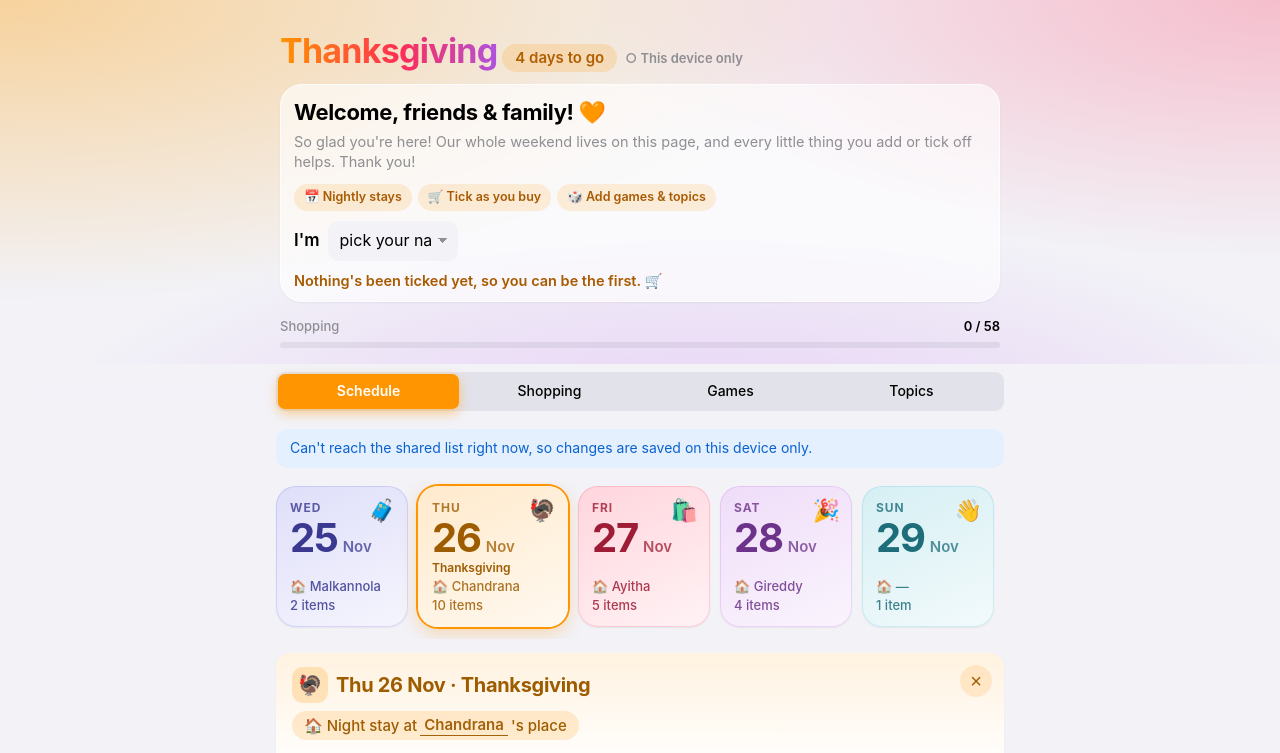
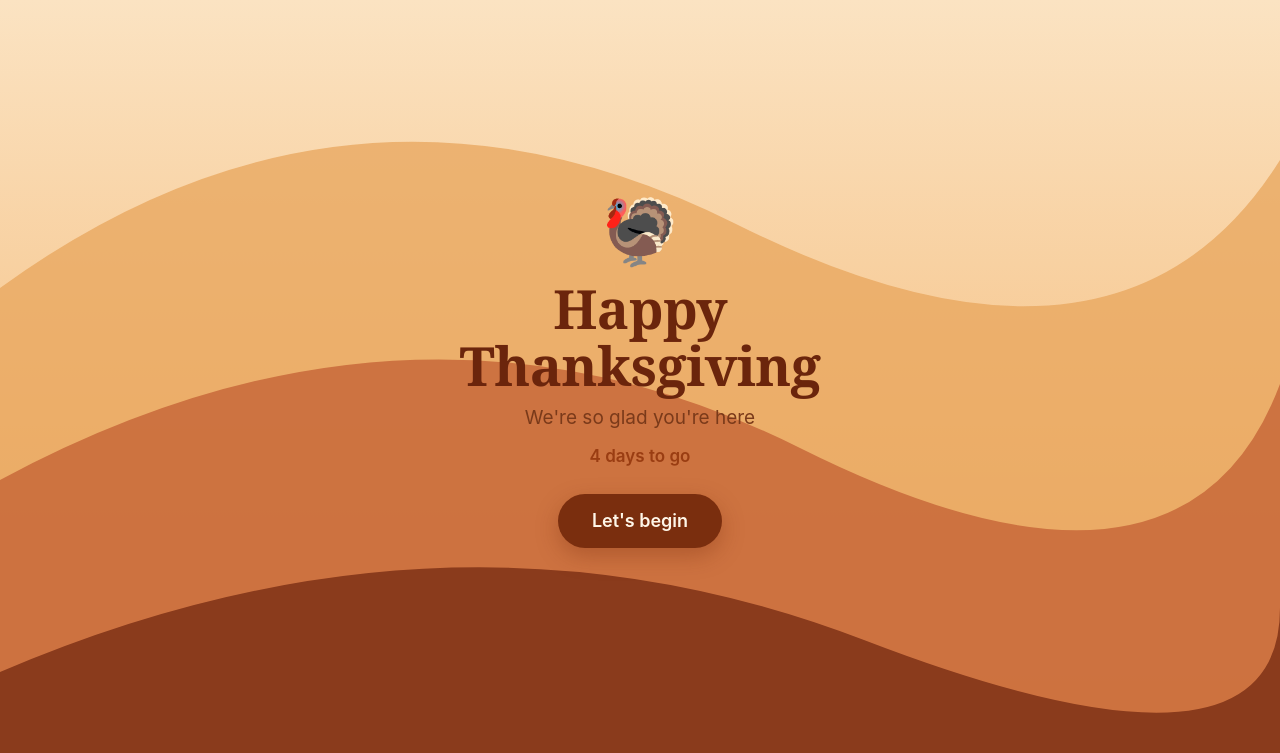
Before and after one commit to ChaitanyaChandrana/thanksgiving-2026, a plain HTML site: page index.html in a window 1280 px wide. Shown: the top 753 px of the page. Drawn offline with Linux system fonts and the light colour scheme.

Commit message:
Autumn palette and calm hero welcome slide; remove welcome panel
Co-Authored-By: Claude Sonnet 5.5 <noreply@anthropic.com>
Claude-Session: https://claude.ai/code/session_01EpcVs1dxECanANjNvfX1tP

```diff
--- a/index.html
+++ b/index.html
@@ -38,8 +38,8 @@ setTimeout(function(){ window.__resolveDb(null); },10000);
 </script>
 <link href="https://fonts.googleapis.com/css2?family=Inter:wght@400;500;600;700&display=swap" rel="stylesheet">
 <style>
-:root{color-scheme:light dark;--bg:#f2f2f7;--card:#fff;--ink:#000;--muted:#8e8e93;--line:rgba(60,60,67,.16);--accent:#007aff;--green:#34c759;--red:#ff3b30;--fill:#f2f2f7;--seg:rgba(118,118,128,.12);--segon:#fff;--chip:#e5f0ff;--chiptxt:#0a62d0;--shadow:0 1px 2px rgba(0,0,0,.06)}
-@media(prefers-color-scheme:dark){:root{--bg:#000;--card:#1c1c1e;--ink:#fff;--muted:#98989f;--line:rgba(84,84,88,.55);--fill:#2c2c2e;--seg:rgba(118,118,128,.24);--segon:#636366;--chip:#12304f;--chiptxt:#6cb0ff;--shadow:none}}
+:root{color-scheme:light dark;--bg:#faf2e6;--card:#fffdf8;--ink:#3a2a1f;--muted:#8a7560;--line:rgba(110,70,30,.16);--accent:#d9531e;--green:#6b8e3d;--red:#b3263e;--fill:#f5ebdc;--seg:rgba(120,84,40,.1);--segon:#fff;--chip:#fbe9d8;--chiptxt:#9a3d12;--shadow:0 1px 2px rgba(0,0,0,.06)}
+@media(prefers-color-scheme:dark){:root{--bg:#1d1510;--card:#2a1f17;--ink:#f6ebdd;--muted:#98989f;--line:rgba(84,84,88,.55);--fill:#35271d;--seg:rgba(118,118,128,.24);--segon:#5a4535;--chip:#4a2a18;--chiptxt:#ffb27a;--shadow:none}}
 *{box-sizing:border-box}
 html{scroll-behavior:smooth}
 body{margin:0;font-family:-apple-system,BlinkMacSystemFont,"SF Pro Text","SF Pro Display","Inter","Helvetica Neue",Arial,sans-serif;background:var(--bg);color:var(--ink);font-size:17px;line-height:1.35;-webkit-font-smoothing:antialiased;-webkit-tap-highlight-color:transparent}
@@ -130,11 +130,12 @@ button.add:active{opacity:.7;transform:scale(.97)}
 @media(prefers-reduced-motion:reduce){*{animation:none!important;transition:none!important}}
 
 /* ---- color layer ---- */
-header{max-width:none;padding:max(28px,env(safe-area-inset-top)) max(20px,calc((100% - 760px)/2 + 20px)) 16px;background:radial-gradient(120% 150% at 0% 0%,rgba(255,159,10,.38),transparent 55%),radial-gradient(100% 130% at 100% 0%,rgba(255,55,95,.28),transparent 55%),radial-gradient(90% 120% at 55% 130%,rgba(191,90,242,.26),transparent 60%)}
-h1{display:inline-block;background:linear-gradient(90deg,#ff9500,#ff2d55 55%,#af52de);-webkit-background-clip:text;background-clip:text;color:transparent;-webkit-text-fill-color:transparent}
-.count{display:inline-block;margin-top:6px;background:rgba(255,149,0,.18);color:#b25f00;padding:4px 13px;border-radius:99px;font-size:15px;font-weight:600}
-.bar i{background:linear-gradient(90deg,#34c759,#a8e063)}
-.thumb{background:var(--tabc,#ff9500);box-shadow:0 4px 12px color-mix(in srgb,var(--tabc,#ff9500) 45%,transparent);transition:transform .4s cubic-bezier(.3,1.3,.5,1),background .3s,box-shadow .3s}
+header{max-width:none;padding:max(24px,env(safe-area-inset-top)) max(20px,calc((100% - 760px)/2 + 20px)) 16px;background:linear-gradient(180deg,#f7dcb8 0%,#faf2e6 100%)}
+@media(prefers-color-scheme:dark){header{background:linear-gradient(180deg,#3a2314 0%,#1d1510 100%)}h1{color:#ffc58f;-webkit-text-fill-color:#ffc58f}}
+h1{font-family:ui-serif,"New York",Georgia,"Times New Roman",serif;font-weight:700;color:#7a2e0e;-webkit-text-fill-color:#7a2e0e;background:none}
+.count{display:inline-block;margin-top:6px;background:rgba(217,83,30,.18);color:#9a3d12;padding:4px 13px;border-radius:99px;font-size:15px;font-weight:600}
+.bar i{background:linear-gradient(90deg,#6b8e3d,#a3b86c)}
+.thumb{background:var(--tabc,#d9531e);box-shadow:0 4px 12px color-mix(in srgb,var(--tabc,#d9531e) 45%,transparent);transition:transform .4s cubic-bezier(.3,1.3,.5,1),background .3s,box-shadow .3s}
 nav button{transition:color .25s,transform .15s}
 nav button.on{color:#fff}
 nav button.on small{color:rgba(255,255,255,.85)}
@@ -155,9 +156,9 @@ nav button.on small{color:rgba(255,255,255,.85)}
 .dcard button.add{background:var(--c)}
 .dcard input:focus,.dcard select:focus{outline-color:var(--c)}
 .dot{display:grid;place-items:center;width:34px;height:34px;border-radius:11px;font-size:18px;flex:0 0 auto;background:color-mix(in srgb,var(--c) 22%,transparent)}
-.picker button.big{background:linear-gradient(135deg,var(--accent),color-mix(in srgb,var(--accent) 50%,#ff2d55));box-shadow:0 8px 20px color-mix(in srgb,var(--accent) 40%,transparent)}
+.picker button.big{background:linear-gradient(135deg,var(--accent),color-mix(in srgb,var(--accent) 50%,#b3263e));box-shadow:0 8px 20px color-mix(in srgb,var(--accent) 40%,transparent)}
 .result{color:var(--accent)}
-@media(prefers-color-scheme:dark){.count{background:rgba(255,159,10,.22);color:#ffb340}.tint{--ct:color-mix(in srgb,var(--c) 70%,#fff)}}
+@media(prefers-color-scheme:dark){.count{background:rgba(217,83,30,.22);color:#ffa05c}.tint{--ct:color-mix(in srgb,var(--c) 70%,#fff)}}
 .who{width:auto;background:transparent;border:0;border-bottom:1.5px dashed var(--line);border-radius:0;padding:1px 3px;font-size:13px;font-weight:600;color:var(--ct,var(--accent));text-align:center;flex:0 0 auto}
 .who::placeholder{color:var(--muted);font-weight:500;opacity:.8}
 .who.has{background:color-mix(in srgb,var(--c,var(--accent)) 17%,transparent);border-bottom:0;border-radius:99px;padding:3px 11px}
@@ -213,33 +214,42 @@ select.who.has{font-weight:600;padding:6px 11px}
 @keyframes dopen{from{opacity:0;transform:translateY(-6px)}to{opacity:1;transform:none}}
 .dhint{text-align:center;color:var(--muted);font-size:14px;margin:6px 0 0}
 @media(prefers-reduced-motion:reduce){.dcard{animation:none}.dtile{transition:none}}
-.welcome{margin:10px 0 12px;padding:14px 14px 12px;border-radius:22px;background:rgba(255,255,255,.62);backdrop-filter:blur(14px);-webkit-backdrop-filter:blur(14px);box-shadow:0 1px 2px rgba(0,0,0,.05),inset 0 0 0 1px rgba(255,255,255,.7)}
-.welcome p{margin:0}
-.w-hi{font-size:22px;font-weight:700;letter-spacing:-.015em}
-.w-sub{margin-top:4px!important;font-size:14.5px;line-height:1.4;color:var(--muted)}
-.w-chips{display:flex;flex-wrap:wrap;gap:6px;margin-top:12px}
-.w-chips span{font-size:12.5px;font-weight:600;padding:5px 10px;border-radius:99px;background:rgba(255,149,0,.14);color:#a85a00}
-.w-me{display:flex;align-items:center;gap:8px;margin-top:10px;flex-wrap:nowrap}
-.w-me label{font-weight:600}
-.w-me select{flex:0 1 130px;min-width:0}
-.w-go{white-space:nowrap}
-.w-go{border:0;border-radius:99px;background:var(--accent);color:#fff;font:inherit;font-weight:600;font-size:15px;padding:9px 12px;font-size:14px;cursor:pointer}
-.w-go[hidden]{display:none}
-.w-msg{margin-top:10px!important;font-size:14.5px;font-weight:600;color:#a85a00}
-@media(prefers-color-scheme:dark){.welcome{background:rgba(44,44,46,.6);box-shadow:inset 0 0 0 1px rgba(255,255,255,.08)}.w-chips span{background:rgba(255,159,10,.2);color:#ffb340}.w-msg{color:#ffb340}}
+#hero{position:fixed;inset:0;z-index:50;display:flex;align-items:center;justify-content:center;text-align:center;background:linear-gradient(180deg,#fbe3c2 0%,#f6c58c 55%,#e9a064 100%);color:#5a210b;transition:opacity .5s ease,transform .6s ease,visibility .6s}
+#hero.gone{opacity:0;transform:translateY(-16px);visibility:hidden;pointer-events:none}
+.h-art{position:absolute;inset:0;width:100%;height:100%}
+.h-body{position:relative;padding:0 28px 8vh;max-width:460px;animation:hrise .9s ease both}
+@keyframes hrise{from{opacity:0;transform:translateY(14px)}to{opacity:1;transform:none}}
+.h-emoji{font-size:64px;margin-bottom:6px}
+#hero h2{font-family:ui-serif,"New York",Georgia,"Times New Roman",serif;font-size:clamp(38px,11vw,54px);line-height:1.05;margin:0;letter-spacing:-.01em;color:#6b250c}
+.h-line{margin:12px 0 0;font-size:19px;color:#7a3a1a}
+.h-count{margin:14px 0 0;font-weight:600;color:#9a3d12}
+.h-go{margin-top:26px;border:0;border-radius:99px;background:#7a2e0e;color:#fff6e8;font:inherit;font-weight:600;font-size:18px;padding:15px 34px;cursor:pointer;box-shadow:0 8px 22px rgba(122,46,14,.35);transition:transform .15s}
+.h-go:active{transform:scale(.96)}
+@media(prefers-color-scheme:dark){#hero{background:linear-gradient(180deg,#3a2112 0%,#6a3216 60%,#9a4a1f 100%);color:#ffe3c4}#hero h2{color:#ffd9a8}.h-line{color:#f3c39a}.h-count{color:#ffb27a}.h-go{background:#ffb27a;color:#3a1a08}}
+@media(prefers-reduced-motion:reduce){.h-body{animation:none}#hero{transition:none}}
 </style>
 </head>
 <body>
+<section id="hero" role="dialog" aria-label="Welcome">
+  <svg class="h-art" viewBox="0 0 400 800" preserveAspectRatio="xMidYMax slice" aria-hidden="true">
+    <circle cx="300" cy="170" r="70" fill="#ffd9a0" opacity=".75"/>
+    <circle cx="300" cy="170" r="110" fill="#ffd9a0" opacity=".25"/>
+    <path d="M0 640 Q110 560 230 620 T400 600 V800 H0Z" fill="#e8a65d" opacity=".75"/>
+    <path d="M0 700 Q130 630 250 690 T400 670 V800 H0Z" fill="#c8693a" opacity=".85"/>
+    <path d="M0 760 Q140 700 270 750 T400 740 V800 H0Z" fill="#8a3b1c"/>
+    <g fill="#d9531e" opacity=".8"><path d="M60 120c18-20 40-18 46 6-22 4-36 2-46-6z"/><path d="M330 330c14-18 34-16 40 4-18 4-30 3-40-4z" fill="#e3a008"/><path d="M40 420c16-16 34-14 38 6-18 3-28 2-38-6z" fill="#b3263e"/><path d="M350 520c12-14 28-12 32 4-14 3-24 2-32-4z"/></g>
+  </svg>
+  <div class="h-body">
+    <div class="h-emoji">🦃</div>
+    <h2>Happy Thanksgiving</h2>
+    <p class="h-line">We're so glad you're here</p>
+    <p class="h-count" id="hCount"></p>
+    <button class="h-go" data-act="enter">Let's begin</button>
+  </div>
+</section>
 <header>
   <h1>Thanksgiving</h1>
   <div class="count" id="count">2026</div><span class="live" id="live"></span>
-  <div class="welcome" id="welcome">
-    <p class="w-hi"><span id="wHi">Welcome, friends &amp; family!</span> 🧡</p>
-    <p class="w-sub">So glad you're here! Our whole weekend lives on this page, and every little thing you add or tick off helps. Thank you!</p>
-    <div class="w-chips"><span>📅 Nightly stays</span><span>🛒 Tick as you buy</span><span>🎲 Add games &amp; topics</span></div>
-    <div class="w-me"><label for="me">I'm</label><select id="me"><option value="">pick your name</option></select><button class="w-go" data-act="myList" hidden>See my shopping list →</button></div>
-    <p class="w-msg" id="wMsg"></p>
-  </div>
   <div class="prog"><div class="lbl"><span>Shopping</span><b id="stShop">0 / 0</b></div><div class="bar"><i id="brShop"></i></div></div>
 </header>
 <nav><div class="seg" id="tabs"><i class="thumb"></i>
@@ -401,8 +411,8 @@ const GSEED=["Mafia","Slip it in","Imposter","Wits n Wagers","Codenames","Priya
 const TABS=["schedule","shopping","games","topics"];
 const DAYEMOJI=["🧳","🦃","🛍️","🎉","👋"];
 const STOREEMOJI={"Kroger / Meijer":"🛍️","Costco":"🏬","Meijer":"🛍️","Patel":"🌶️","Indian store":"🥘","Kroger":"🥕","Halal":"🍗","Other":"📦"};
-const DAYCOL=["#5e5ce6","#ff9500","#ff2d55","#af52de","#30b0c7"];
-const STORECOL={"Kroger / Meijer":"#ff3b30","Costco":"#0a84ff","Meijer":"#ff3b30","Patel":"#ff9500","Indian store":"#af52de","Kroger":"#34c759","Halal":"#14b8a6","Other":"#8e8e93"};
+const DAYCOL=["#a8741a","#d9531e","#b3263e","#c28a00","#6b8e3d"];
+const STORECOL={"Kroger / Meijer":"#b3263e","Costco":"#b7791f","Meijer":"#b3263e","Patel":"#d9531e","Indian store":"#8c3b5e","Kroger":"#6b8e3d","Halal":"#2f7f73","Other":"#8a7560"};
 const STOREWHO={"Kroger / Meijer":"Rakesh","Costco":"Chaitu","Kroger":"Rakesh","Indian store":"Madhu"};
 const whoKey=st=>"who_"+String(st).replace(/[^A-Za-z0-9]+/g,"_");
 const storeWho=st=>{ const d=D.plan[whoKey(st)]; return d?(d.name||""):(STOREWHO[st]||""); };
@@ -415,8 +425,8 @@ function whoSel(attrs,v,custom){
     +'<option value="__other">Someone else…</option>'+(v?'<option value="__none">— none —</option>':"")+'</select>';
 }
 const wch=v=>Math.max(6,String(v||"").length+2);
-const TABCOL=["#ff9500","#34c759","#af52de","#0a84ff"];
-const PAL=["#ff9500","#ff2d55","#af52de","#0a84ff","#34c759","#30b0c7","#ffcc00"];
+const TABCOL=["#d9531e","#6b8e3d","#8c3b5e","#b7791f"];
+const PAL=["#d9531e","#b3263e","#8c3b5e","#b7791f","#6b8e3d","#2f7f73","#e3a008"];
 const D={items:{},games:{},plan:{}};
 let selDay=1, db=null, pending=false, fStore="all", fState="all", fWho="all", q="";
 const openAdd=new Set(), fresh=new Set(), freshCheck=new Set();
@@ -515,16 +525,6 @@ function renderCount(){
 }
 
 // ---------- rendering ----------
-let me="";
-try{ me=localStorage.getItem("tg26-me")||""; }catch(e){}
-function renderWelcome(){
-  const sh=shopRows(), sd=sh.filter(r=>r.done).length, n=sh.length, p=n?sd/n:0;
-  const sel=$("#me"); if(sel&&!sel.dataset.ok){ sel.dataset.ok=1; sel.innerHTML='<option value="">pick your name</option>'+NAMES.map(x=>`<option>${esc(x)}</option>`).join(""); }
-  if(sel) sel.value=me;
-  $("#wHi").textContent=me?`Hi ${me}, welcome!`:"Welcome, friends & family!";
-  const go=document.querySelector(".w-go"); if(go){ go.hidden=!me; if(me){ const c=sh.filter(r=>whoList(r).includes(me)).length; go.textContent=c?`See my ${c} item${c===1?"":"s"} →`:"Browse the shopping list →"; } }
-  $("#wMsg").textContent=!n?"Everything's planned. Let's make it a great one! 🦃":sd===n?"All shopped! Time to feast. You're all wonderful! 🎉":p>=.5?`More than halfway: ${sd} of ${n} items done. Amazing teamwork! 🙌`:sd>0?`${sd} of ${n} items already bought. Great start, thank you! 💛`:"Nothing's been ticked yet, so you can be the first. 🛒";
-}
 function renderStats(){
   const sh=shopRows(), sd=sh.filter(r=>r.done).length;
   $("#stShop").textContent=sd+" / "+sh.length; $("#brShop").style.width=(sh.length?sd/sh.length*100:0)+"%";
@@ -606,7 +606,7 @@ function renderShop(){
   stores.forEach(st=>{
     const its=list.filter(r=>r.store===st); if(!its.length) return;
     const d=its.filter(r=>r.done).length, all_=its.length;
-    html+=`<div class="store tint" style="--c:${STORECOL[st]||"#8e8e93"}"><div class="store-h"><b><span class="ico sm">${STOREEMOJI[st]||"🛒"}</span>${esc(st)}</b><span>${d===all_?"🎉 all bought":d+" of "+all_+" bought"}</span></div>
+    html+=`<div class="store tint" style="--c:${STORECOL[st]||"#8a7560"}"><div class="store-h"><b><span class="ico sm">${STOREEMOJI[st]||"🛒"}</span>${esc(st)}</b><span>${d===all_?"🎉 all bought":d+" of "+all_+" bought"}</span></div>
       <div class="mini"><i style="width:${d/all_*100}%"></i></div>
       <div class="buyer">Buying ${whoSel(`data-storewho="${esc(st)}"`,storeWho(st),true)}</div>
       <div class="card" style="padding:4px 14px">${its.map(shopRow).join("")}${storeAdder(st)}</div></div>`;
@@ -644,10 +644,22 @@ function renderAll(){
   if(f){ const el=findByKey(f.k); if(el&&el.tagName!=="SELECT"){ if(el.value!==f.v) el.value=f.v; el.focus({preventScroll:true}); try{ el.setSelectionRange(f.s,f.e); }catch(e){} autosize(); } }
 }
 function renderAllInner(){
-  [renderCount,renderWelcome,renderStats,renderSched,renderShop,renderGames,renderTopics].forEach(f=>{ try{ f(); }catch(e){ console.error(f.name,e); } });
+  [renderCount,renderStats,renderSched,renderShop,renderGames,renderTopics].forEach(f=>{ try{ f(); }catch(e){ console.error(f.name,e); } });
   fresh.clear(); freshCheck.clear();
 }
 function requestRender(){ const a=document.activeElement; if(a&&a.matches&&a.matches("select,input.who")) pending=true; else renderAll(); }
+
+
+// ---------- welcome hero ----------
+(function(){
+  const h=document.getElementById("hero"); if(!h) return;
+  let seen=false; try{ seen=sessionStorage.getItem("tg26-hero")==="1"; }catch(e){}
+  if(seen||location.hash){ h.classList.add("gone"); return; }
+  document.body.style.overflow="hidden";
+  const now=new Date(), today=new Date(now.getFullYear(),now.getMonth(),now.getDate()), d=Math.round((new Date(2026,10,26)-today)/86400000);
+  document.getElementById("hCount").textContent=d>1?d+" days to go":d===1?"Tomorrow!":d===0?"Today's the day!":"Hope it's a lovely weekend";
+  window.__closeHero=function(){ h.classList.add("gone"); document.body.style.overflow=""; try{ sessionStorage.setItem("tg26-hero","1"); }catch(e){} };
+})();
 
 // ---------- tabs ----------
 function showTab(t,fromHash){
@@ -675,7 +687,7 @@ document.addEventListener("click",e=>{
     case "del":
       if(!b.dataset.armed){ b.dataset.armed="1"; b.textContent="sure?"; setTimeout(()=>{delete b.dataset.armed;b.textContent="×";},3000); return; }
       { const rowEl=b.closest(".row"); if(rowEl) rowEl.classList.add("out"); const c=b.dataset.c,id=b.dataset.id; setTimeout(()=>remove(c,id),rowEl?230:0); } break;
-    case "myList":{ fWho=me||"all"; showTab("shopping"); renderShop(); break; }
+    case "enter": window.__closeHero&&window.__closeHero(); break;
     case "pickDay":{ const d=+b.dataset.day; selDay=(d===selDay||d<0)?-1:d; renderAll(); break; }
     case "toggleAdd":{
       const a=b.closest(".adder"), k=a.dataset.adder, open=a.classList.toggle("open");
@@ -705,7 +717,6 @@ document.addEventListener("keydown",e=>{
 document.addEventListener("change",e=>{
   const t=e.target;
   if(t.id==="fStore"){ fStore=t.value; renderShop(); return; }
-  if(t.id==="me"){ me=t.value; try{ localStorage.setItem("tg26-me",me); }catch(e){} renderWelcome(); return; }
   if(t.id==="fWho"){ fWho=t.value; renderShop(); return; }
   if(t.id==="fState"){ fState=t.value; renderShop(); return; }
   if(t.tagName==="SELECT"&&t.classList.contains("who")){
```
